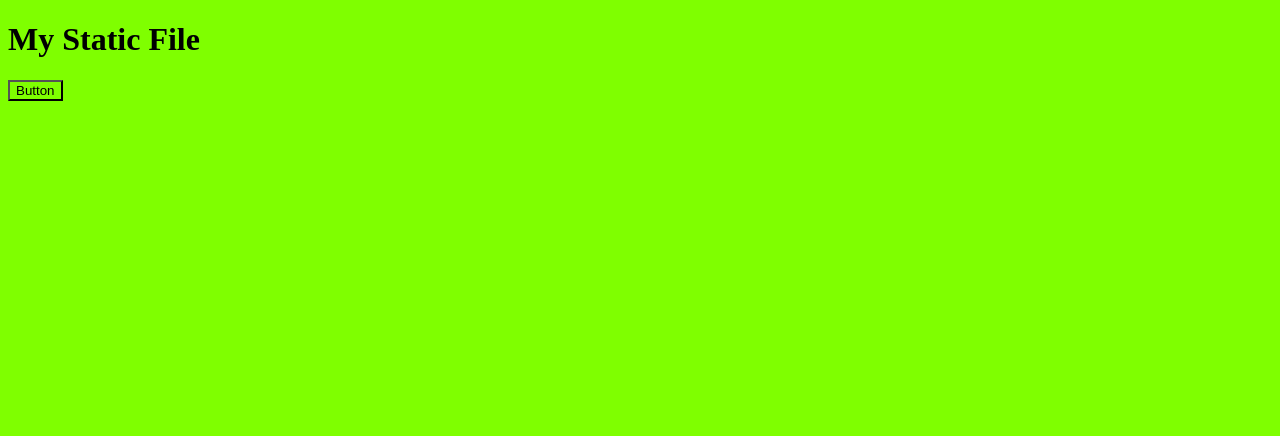
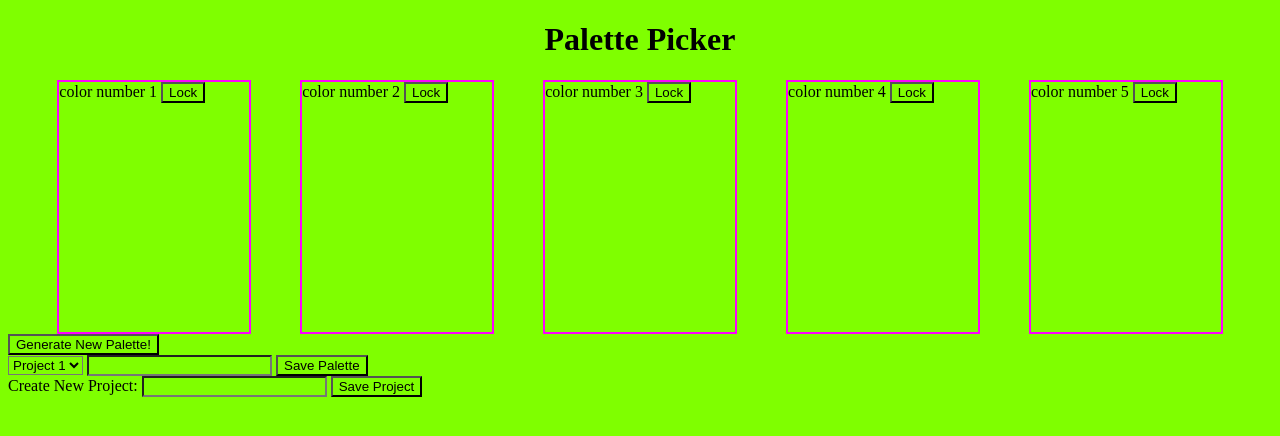
Before and after one commit to tdberg21/palette-picker, a website: page public/index.html in a window 1280 px wide. Drawn offline with Linux system fonts and the light colour scheme.

Commit message:
Add initial structure for html and some basic css

```diff
--- a/public/css/styles.css
+++ b/public/css/styles.css
@@ -1,3 +1,21 @@
 * {
   background-color: chartreuse;
 }
+
+header {
+  margin: 0 auto;
+  width: 50%;
+  text-align: center;
+}
+
+.color-container {
+  display: flex;
+  flex-wrap: wrap;
+  justify-content: space-evenly
+}
+
+.color-boxes {
+  border: 2px solid magenta;
+  width: 15%;
+  height: 250px;
+}
--- a/public/index.html
+++ b/public/index.html
@@ -7,8 +7,47 @@
   </head>
 
   <body>
-    <h1>My Static File</h1>
-    <button>Button</button>
+    <header>
+      <h1>Palette Picker</h1>
+    </header>
+    <section class="color-container">
+      <div class="color-boxes color-box1">
+        color number 1
+        <button class="lock-buttons lock-button1">Lock</button>
+      </div>
+      <div class="color-boxes color-box2">
+        color number 2
+        <button class="lock-buttons lock-button2">Lock</button>
+      </div>
+      <div class="color-boxes color-box3">
+        color number 3
+        <button class="lock-buttons lock-button3">Lock</button>
+      </div>
+      <div class="color-boxes color-box4">
+        color number 4
+        <button class="lock-buttons lock-button4">Lock</button>
+      </div>
+      <div class="color-boxes color-box5">
+        color number 5
+        <button class="lock-buttons lock-button5">Lock</button>
+      </div>
+    </section>
+    <section class="controls-container">
+      <button class="new-palette-button">Generate New Palette!</button>
+      <div class="lower-controls-container">
+        <select name="project-name" id="project-name-dropdown">
+          <option value="project1">Project 1</option>
+          <option value="project2">Project 2</option>
+        </select>
+        <input type="text" class="palette-name-input">
+        <button class="save-palette-button">Save Palette</button>
+      </div>
+    </section>
+    <section class="project-container">
+      <label for="size_1">Create New Project:</label>
+      <input type="text" name="new-project-name" id="create-project-input">
+      <button class="save-project-button">Save Project</button>
+    </section>
 
     <script src="./js/scripts.js"></script>
   </body>
```
